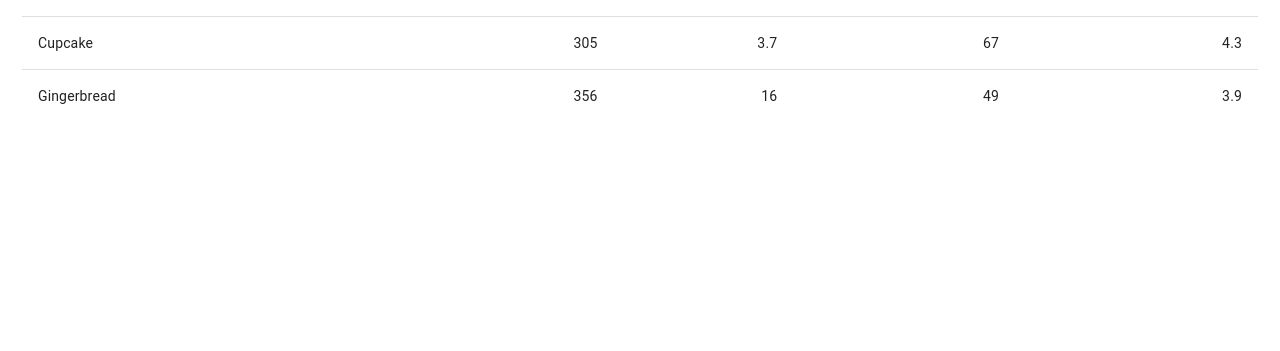
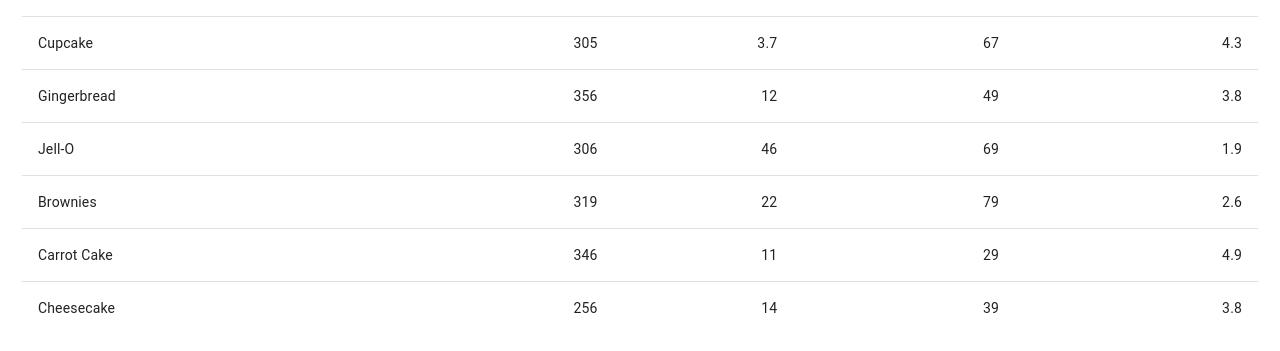
Before and after one commit to Ellipse404/Table-Search-Component, a React (Create React App) app: page / in a window 1280 px wide. Shown: the part 221-572 px from the top of the page. Built offline with nearby package versions, Linux system fonts and the light colour scheme.

Commit message:
improvement

```diff
--- a/src/TableDemo.js
+++ b/src/TableDemo.js
@@ -25,12 +25,17 @@ const raw_data = [
   createHeader("Ice cream sandwich", 237, 9.0, 37, 4.3),
   createHeader("Eclair", 262, 16.0, 24, 6.0),
   createHeader("Cupcake", 305, 3.7, 67, 4.3),
-  createHeader("Gingerbread", 356, 16.0, 49, 3.9),
+  createHeader("Gingerbread", 356, 12.0, 49, 3.8),
+  createHeader("Jell-O", 306, 46.0, 69, 1.9),
+  createHeader("Brownies", 319, 22.0, 79, 2.6),
+  createHeader("Carrot Cake", 346, 11.0, 29, 4.9),
+  createHeader("Cheesecake", 256, 14.0, 39, 3.8),
+
 ];
 
 const TableDemo = () => {
   const [data, setData] = useState(raw_data);
-  const [searchText, setSearchText] = useState();
+  const [searchText, setSearchText] = useState('');
   const searchInput = (searchValue) => {
     const filterData = raw_data.filter((row) => {
       return (
@@ -51,7 +56,7 @@ const TableDemo = () => {
   };
 
   const cancelSearch = () => {
-    setSearchText();
+    setSearchText('');
     searchInput(searchText);
   };
 
```
